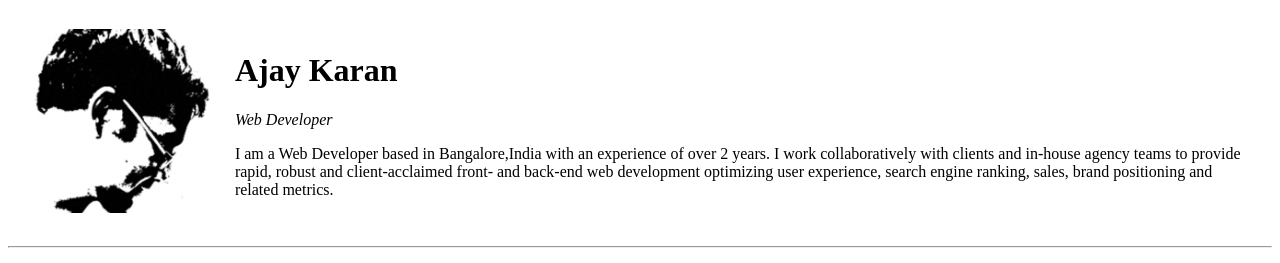
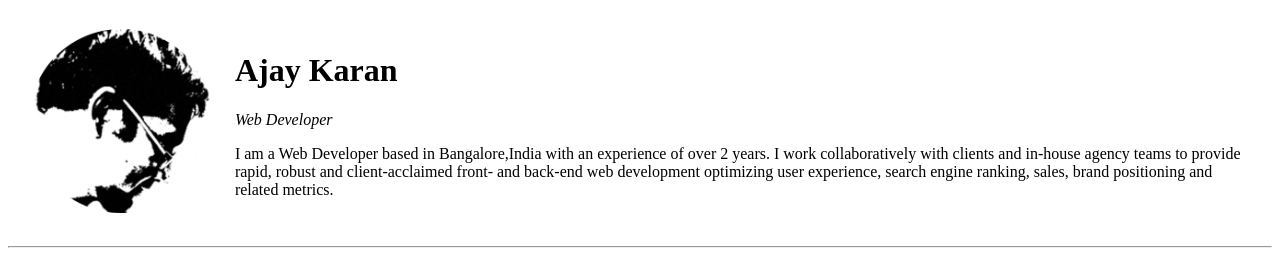
Before and after one commit to makmaniac/cv, a plain HTML site: page index.html in a window 1280 px wide. Shown: the top 263 px of the page. Drawn offline with Linux system fonts and the light colour scheme.

Commit message:
Add files via upload

```diff
--- a/index.html
+++ b/index.html
@@ -8,7 +8,7 @@
   <body>
     <table cellspacing="20">
       <tr>
-        <td><img src="images/pp_copy_4_400x400.png" alt="Ajay Karan Profile Picture" style="width:100%;"/></td>
+        <td><img src="images/circle-cropped.png" alt="Ajay Karan Profile Picture" style="width:100%;"/></td>
         <td><h1>Ajay Karan</h1>
         <p><em>Web Developer</em></p>
         <p>I am a Web Developer based in Bangalore,India with an experience of over 2 years. I work collaboratively with clients and in-house agency teams to provide rapid, robust and client-acclaimed front- and back-end web development optimizing user experience, search engine ranking, sales, brand positioning and related metrics. </p></td>
```
Also changed, not shown: images/circle-cropped.png (added).
